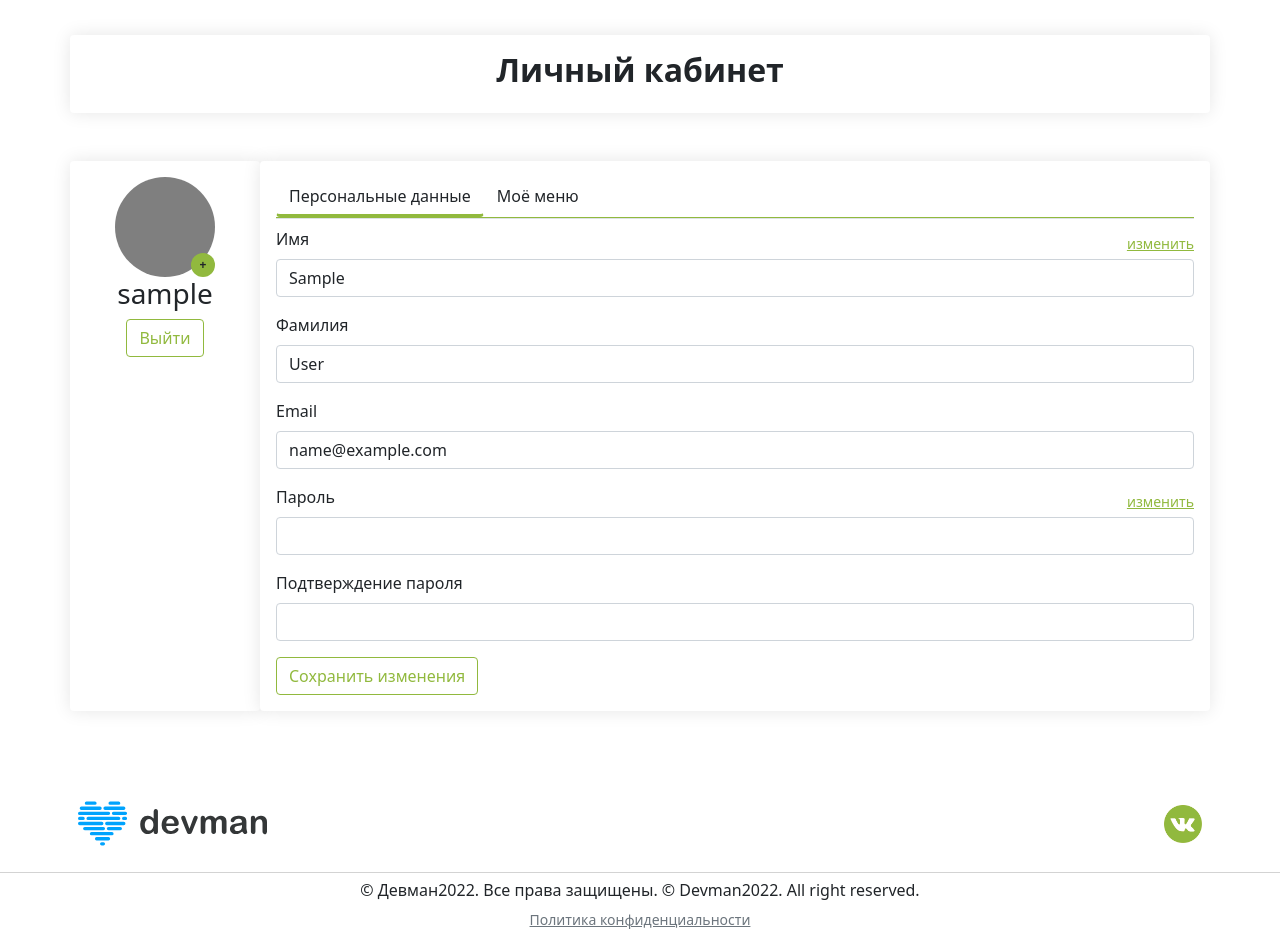
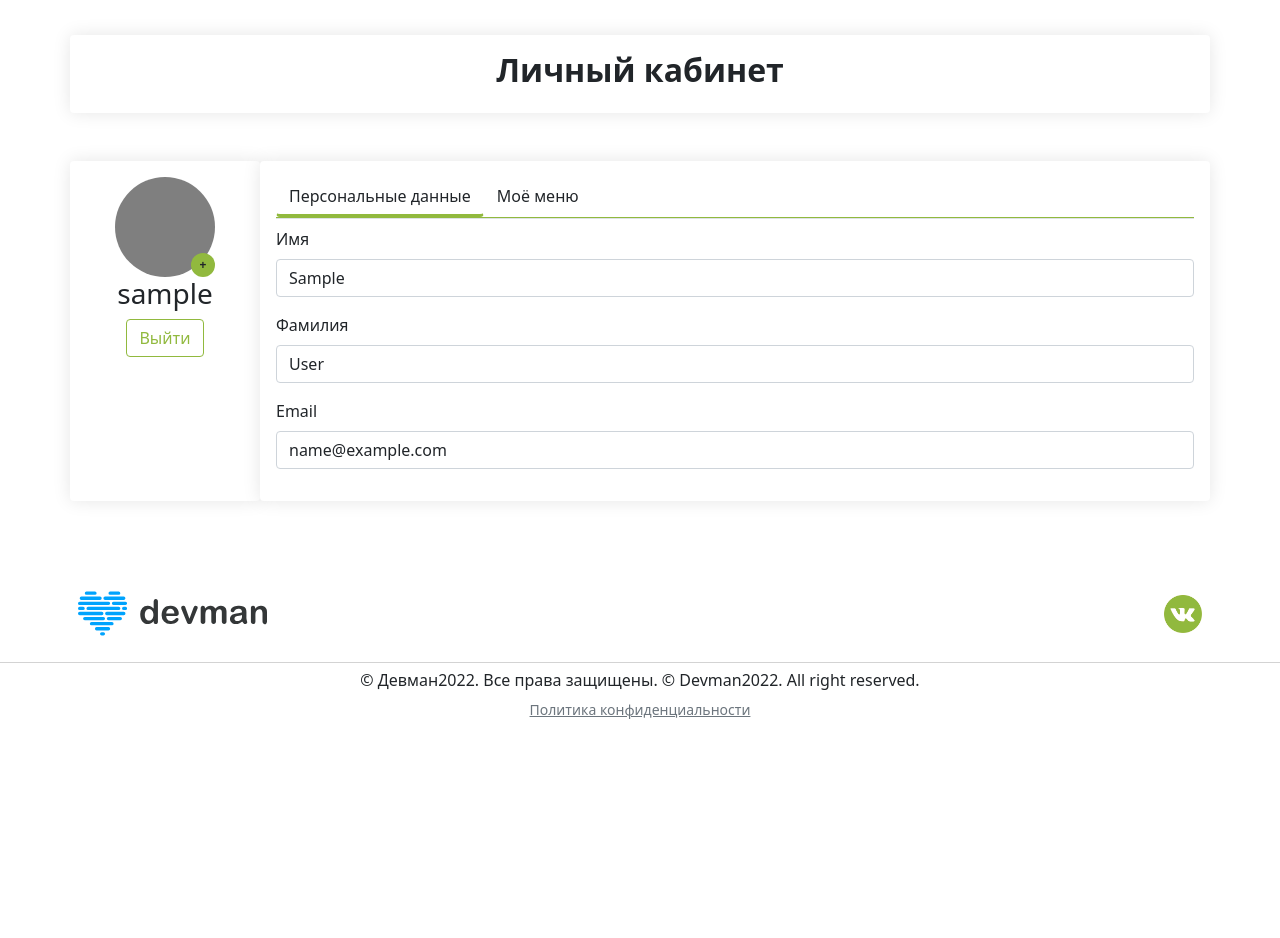
Before and after one commit to 949027/food-plan, a Django app: page /user/profile/ in a window 1280 px wide. Shown: the part 82-1020 px from the top of the page. After the commit the page ends 801 px from the top, so only its background shows below. Run offline with Django 4.2, Linux system fonts and the light colour scheme; the visitor is signed in with stand-in values (Sample User, id 1); data that the repository does not hold is empty; parts of the project's set-up code (start-up, migrations or seed data) failed here and were passed over.

Commit message:
Remove unnecessary template elements

```diff
--- a/accounts/templates/accounts/lk.html
+++ b/accounts/templates/accounts/lk.html
@@ -60,7 +60,6 @@
                     <div class="mb-3">
                       <div class="d-flex align-items-center justify-content-between">
                         <label for="exampleInputEmail1" class="form-label">Имя</label>
-                        <small><a href="#" class="link-dark foodplan_green">изменить</a></small>
                       </div>
                       <input type="text" class="form-control" id="first_name" value="{{ user.first_name }}">
                     </div>
@@ -73,22 +72,6 @@
                     <div class="mb-3">
                       <label for="exampleInputEmail1" class="form-label">Email</label>
                       <input type="email" class="form-control" id="email" aria-describedby="emailHelp" value="{{ user.email }}">
-                    </div>
-                    <div class="mb-3">
-                      <div class="d-flex align-items-center justify-content-between">
-                        <label for="exampleInputPassword1" class="form-label">Пароль</label>
-                        <small><a href="#" class="link-dark foodplan_green">изменить</a></small>
-                      </div>
-
-                      <input type="password" class="form-control" id="password">
-                    </div>
-                    <div class="mb-3">
-                      <label for="exampleInputPassword1" class="form-label">Подтверждение пароля</label>
-                      <input type="password" class="form-control" id="PasswordConfirm">
-                    </div>
-                    <div class="d-block">
-                      <button type="submit" class="btn btn-outline-success foodplan_green foodplan__border_green">Сохранить
-                        изменения</button>
                     </div>
                   </form>
                 </div>
```
